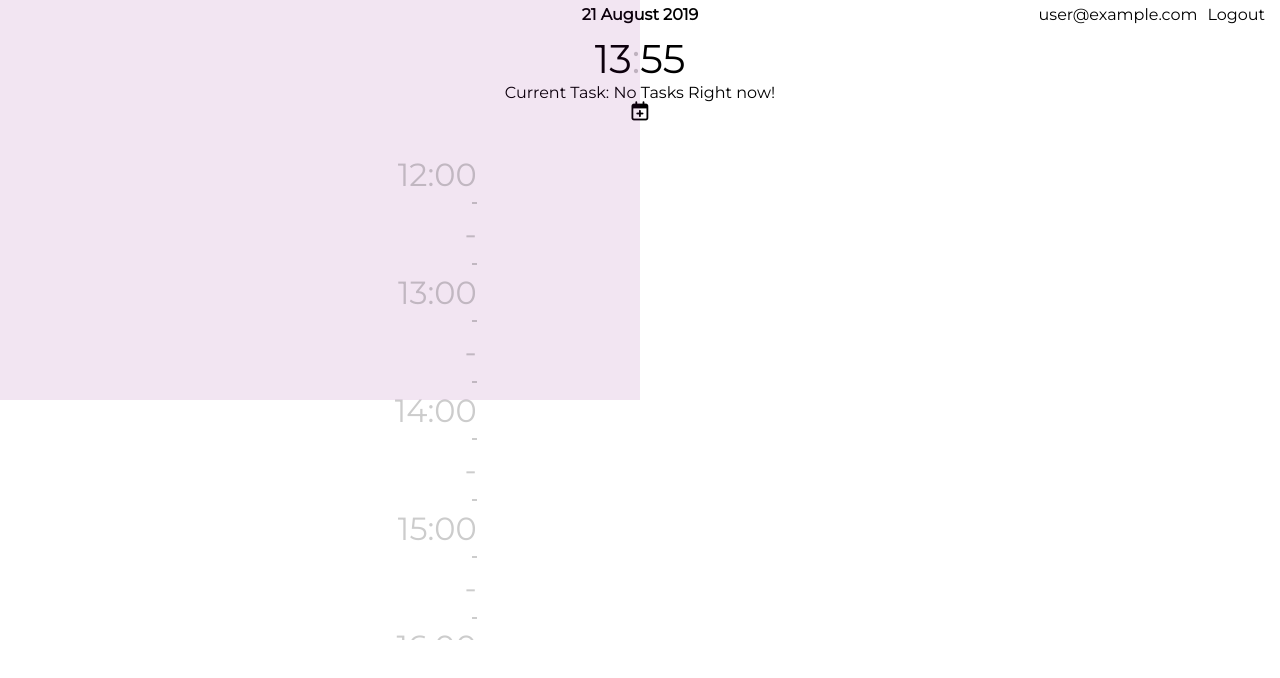
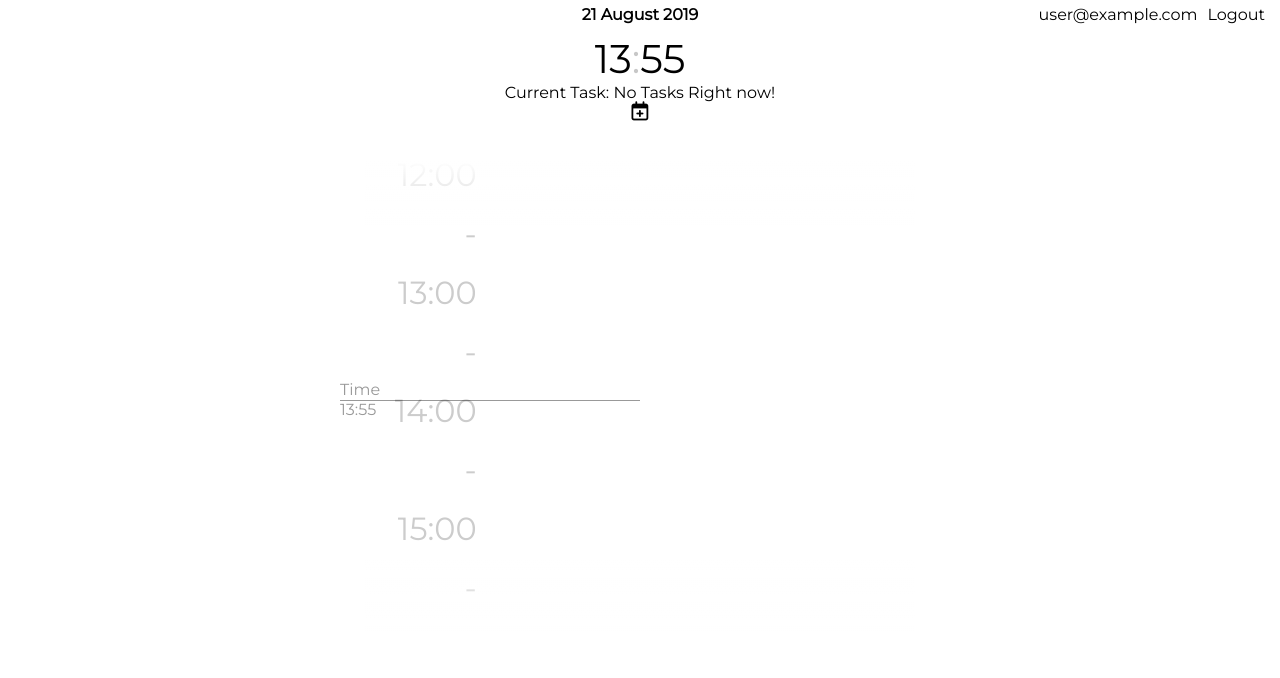
Before and after one commit to LaupWing/Daily-Planner, a Vue app: page / in a window 1280 px wide. Shown: the top 678 px of the page. Built offline with nearby package versions, Linux system fonts and the light colour scheme; no server answers; the database is empty; sample sign-in values are in the browser's storage.

Commit message:
added fade out effect and a container

```diff
--- a/src/components/CurrentTime.vue
+++ b/src/components/CurrentTime.vue
@@ -35,7 +35,7 @@ export default {
             this.$router.push({name:'AddTask'})
         }
     },
-    created(){
+    mounted(){
         setInterval(()=>{
             const date = new Date()
             this.hours = addZero(date.getHours())
@@ -43,6 +43,11 @@ export default {
             this.day = addZero(date.getDate())
             this.month = monthNames[date.getMonth()]
             this.year = date.getFullYear()
+            document
+                .querySelector('#planner .indicator')
+                .setAttribute('time', `${this.hours}:${this.minutes}`)
+                // .style
+                // .setProperty('--time', `${this.hours}:${this.minutes}`)
         },1000)
         firebase.auth().onAuthStateChanged(user=>{
             this.user = user
--- a/src/components/Planner/Timeline.vue
+++ b/src/components/Planner/Timeline.vue
@@ -98,7 +98,7 @@ ul#Timeline{
   opacity: 1;
 }
 
-#Timeline li:nth-of-type(odd)::after{
+/* #Timeline li:nth-of-type(odd)::after{
   position: absolute;
   bottom: 0;
   right: 0;
@@ -118,7 +118,7 @@ ul#Timeline{
   height: 2px;
   display: block;
   background: black;
-}
+} */
 
 
 /* width */
--- a/src/views/home/Planner.vue
+++ b/src/views/home/Planner.vue
@@ -1,9 +1,10 @@
 <template>
+  <div class="planner-container">
     <div
       id="planner"
       @scroll="scrollEvent"
     >
-    <div class="overlay" @click="turnoff"></div>
+      <div class="indicator" @click="turnoff"></div>
       <Timeline
         :hours="hours"
         :minutes="minutes"
@@ -11,6 +12,7 @@
       <Tasks
         v-on:setTask='setTask'
       />
+    </div>
   </div>
 </template>
 
@@ -51,7 +53,7 @@ export default {
     },
     adjustPosition(){
       this.scrollByCode = true
-      this.$el.scrollTo(0,(this.distanceHours+this.distanceMinutes))
+      this.$el.querySelector('#planner').scrollTo(0,(this.distanceHours+this.distanceMinutes))
     },
     addZero(number){
       if(number<10) return '0'+number
@@ -64,7 +66,7 @@ export default {
       const parentElOffset = currentElTime.parentElement.offsetTop
       const distance =
         (currentElTime.offsetTop-parentElOffset) -
-        (this.$el.offsetHeight/2) +
+        (this.$el.querySelector('#planner').offsetHeight/2) +
         (currentElTime.offsetHeight/2)
       // console.log(distance)
       return distance
@@ -82,7 +84,7 @@ export default {
       this.minutes = this.addZero(date.getMinutes())
     },
     turnoff(){
-      clearInterval(this.settingDistanceAndAdjust)
+      // clearInterval(this.settingDistanceAndAdjust)
     },
     scrollEvent(){
       if(this.scrollByCode){
@@ -106,8 +108,8 @@ export default {
       },1000)
     },
     checkTaskByScroll(){
-      const scrolled = this.$el.scrollTop
-      const height = this.$el.offsetHeight
+      const scrolled = this.$el.querySelector('#planner').scrollTop
+      const height = this.$el.querySelector('#planner').offsetHeight
       const midpoint = scrolled + (height/2)
 
       if(document.querySelectorAll('.task')===undefined) return
@@ -222,16 +224,54 @@ export default {
 #planner.smooth{
   scroll-behavior: smooth;
 }
-#planner .overlay{
-  height: 50%;
-  width: 50%;
+.planner-container{
+  position: relative;
+}
+.planner-container::before{
+  content  : "";
+  position : absolute;
+  z-index  : 1;
+  top   : 0;
+  left     : 0;
+  pointer-events   : none;
+  background-image : linear-gradient(to bottom,
+                    rgba(255,255,255, 1),
+                    rgba(255,255,255, 0) 90%);
+  width    : 100%;
+  height   : 5em;
+}
+.planner-container::after{
+  content  : "";
+  position : absolute;
+  z-index  : 1;
+  bottom   : 0;
+  left     : 0;
+  pointer-events   : none;
+  background-image : linear-gradient(to bottom,
+                    rgba(255,255,255, 0),
+                    rgba(255,255,255, 1) 90%);
+  width    : 100%;
+  height   : 5em;
+}
+#planner .indicator{
+  --time: '00:00';
+  height: 1px;
+  width: 300px;
   position: fixed;
-  top: 0;
-  left: 0;
-  background: purple;
-  opacity: .1;
+  top: 50%;
+  left: 50%;
+  margin-left: -300px;
+  background: black;
+  opacity: .4;
 }
-
+#planner .indicator::before{
+  content: 'Time';
+  top:-20px;
+  position: absolute;
+}
+#planner .indicator::after{
+  content: attr(time);
+}
 #planner::-webkit-scrollbar {
   width: 0px;
 }
```
Lines whose indentation alone changed are shown as unchanged.
